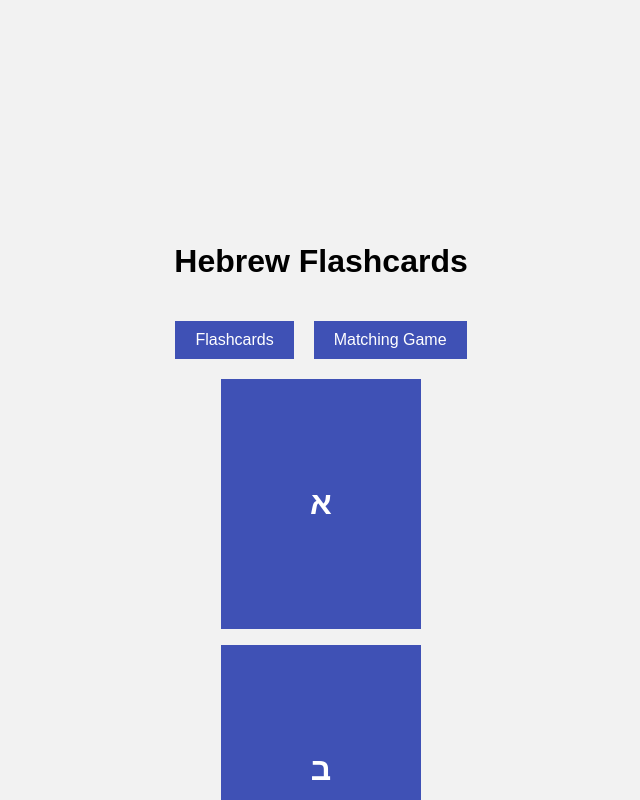
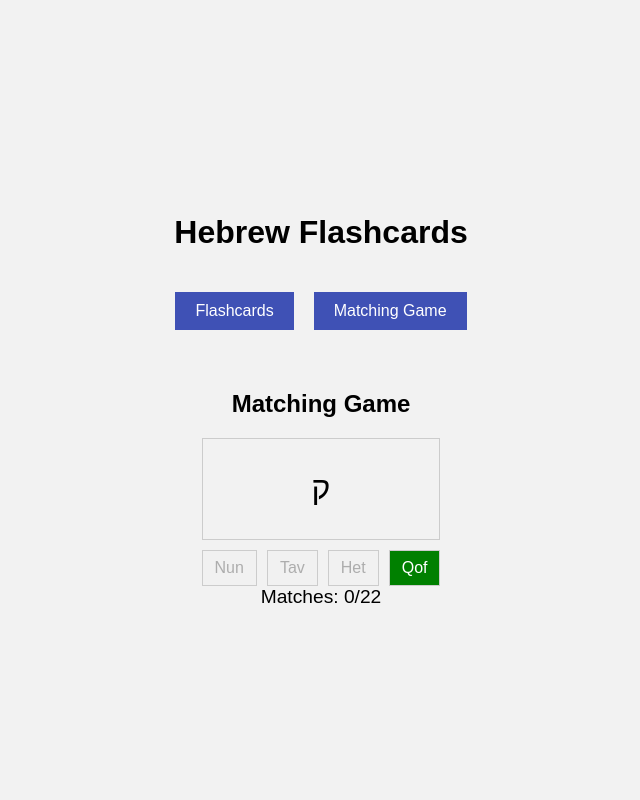
Before and after one commit to jamesrowe1/hebrew-flashcards, a React (Create React App) app: page / in a window 1280 px wide. Both pictures are taken after a click on the button "Matching Game". Shown: the top 800 px of the page, without its empty margins (319-959 px from the left). Built offline with nearby package versions, Linux system fonts and the light colour scheme.

Commit message:
fixing matching

```diff
--- a/src/App.css
+++ b/src/App.css
@@ -125,3 +125,26 @@ body {
   .navigation button:hover {
     background-color: #303f9f;
   }
+
+  .pronunciation-options {
+    display: flex;
+    flex-wrap: wrap;
+    gap: 10px;
+    margin-top: 10px;
+  }
+
+  .pronunciation-options button {
+    padding: 8px 12px;
+    font-size: 16px;
+    border: 1px solid #ccc;
+    cursor: pointer;
+  }
+
+  .pronunciation-options button.correct {
+    background-color: green;
+    color: white;
+  }
+
+  .pronunciation-options button:disabled {
+    cursor: not-allowed;
+  }
--- a/src/App.js
+++ b/src/App.js
@@ -1,4 +1,4 @@
-import React from 'react';
+import React, { useState } from 'react';
 import './App.css';
 import FlashcardList from './components/FlashcardList';
 import MatchingGame from './components/MatchingGame';
@@ -29,23 +29,24 @@ const App = () => {
     { id: 22, hebrewLetter: 'ת', pronunciation: 'Tav' },
   ];
 
+  const [selectedView, setSelectedView] = useState('flashcards');
 
-  const renderFlashcards = () => {
-    return <FlashcardList flashcards={flashcards} />;
-  };
-
-  const renderMatchingGame = () => {
-    return <MatchingGame flashcards={flashcards} />;
+  const handleNavigationClick = (view) => {
+    setSelectedView(view);
   };
 
   return (
     <div className="container">
       <h1 className="title">Hebrew Flashcards</h1>
       <div className="navigation">
-        <button onClick={renderFlashcards}>Flashcards</button>
-        <button onClick={renderMatchingGame}>Matching Game</button>
+        <button onClick={() => handleNavigationClick('flashcards')}>Flashcards</button>
+        <button onClick={() => handleNavigationClick('matching')}>Matching Game</button>
       </div>
-      {renderFlashcards()} {/* or renderMatchingGame() */}
+      {selectedView === 'flashcards' ? (
+        <FlashcardList flashcards={flashcards} />
+      ) : (
+        <MatchingGame flashcards={flashcards} />
+      )}
     </div>
   );
 };
--- a/src/components/MatchingGame.js
+++ b/src/components/MatchingGame.js
@@ -1,52 +1,70 @@
 import React, { useState, useEffect } from 'react';
+
+// Function to shuffle an array
+const shuffleArray = (array) => {
+  return array.sort(() => Math.random() - 0.5);
+};
 
 const MatchingGame = ({ flashcards }) => {
   const [shuffledFlashcards, setShuffledFlashcards] = useState([]);
-  const [selectedLetter, setSelectedLetter] = useState(null);
+  const [currentCardIndex, setCurrentCardIndex] = useState(0);
   const [matches, setMatches] = useState(0);
+  const [loading, setLoading] = useState(true);
 
   useEffect(() => {
-    // Shuffle the flashcards when the component mounts
-    setShuffledFlashcards(shuffleArray(flashcards.concat(flashcards)));
+    setShuffledFlashcards(shuffleArray(flashcards));
+    setLoading(false);
   }, [flashcards]);
 
-  const handleCardClick = (index, pronunciation) => {
-    if (selectedLetter === null) {
-      // First card selection
-      setSelectedLetter({ index, pronunciation });
+  const handlePronunciationClick = (pronunciation) => {
+    const currentCard = shuffledFlashcards[currentCardIndex];
+    if (currentCard.pronunciation === pronunciation) {
+      setMatches((prevMatches) => prevMatches + 1);
+    }
+
+    if (currentCardIndex < shuffledFlashcards.length - 1) {
+      setCurrentCardIndex((prevIndex) => prevIndex + 1);
     } else {
-      // Second card selection
-      if (selectedLetter.pronunciation === pronunciation && selectedLetter.index !== index) {
-        // It's a match!
-        setMatches(matches + 1);
-        setSelectedLetter(null);
-      } else {
-        // Not a match, reset selected cards after a short delay
-        setTimeout(() => {
-          setSelectedLetter(null);
-        }, 1000);
-      }
+      // Reset the game when all cards have been matched
+      setShuffledFlashcards(shuffleArray(flashcards));
+      setCurrentCardIndex(0);
+      setMatches(0);
     }
   };
 
-  const shuffleArray = (array) => {
-    return array.sort(() => Math.random() - 0.5);
-  };
+  if (loading) {
+    return <div>Loading...</div>; // You can display a loading message or spinner here
+  }
+
+  const currentCard = shuffledFlashcards[currentCardIndex];
+
+  // Generate a set of random pronunciations including the correct one
+  const randomPronunciations = shuffleArray(
+    Array.from(new Set(shuffledFlashcards.map((flashcard) => flashcard.pronunciation)))
+  ).slice(0, 3);
+
+  // Include the correct pronunciation in the set
+  randomPronunciations.push(currentCard.pronunciation);
+
+  // Shuffle the pronunciations again to change their order
+  const shuffledPronunciations = shuffleArray(randomPronunciations);
 
   return (
     <div className="matching-game">
       <h2>Matching Game</h2>
-      <div className="matching-grid">
-        {shuffledFlashcards.map((flashcard, index) => (
-          <div
+      <div className="matching-card">
+        {currentCard.hebrewLetter}
+      </div>
+      <div className="pronunciation-options">
+        {shuffledPronunciations.map((pronunciation, index) => (
+          <button
             key={index}
-            className={`matching-card ${
-              selectedLetter !== null && selectedLetter.index === index ? 'selected' : ''
-            }`}
-            onClick={() => handleCardClick(index, flashcard.pronunciation)}
+            onClick={() => handlePronunciationClick(pronunciation)}
+            className={currentCard.pronunciation === pronunciation ? 'correct' : ''}
+            disabled={currentCard.pronunciation !== pronunciation}
           >
-            {flashcard.hebrewLetter}
-          </div>
+            {pronunciation}
+          </button>
         ))}
       </div>
       <div className="matches">
```
